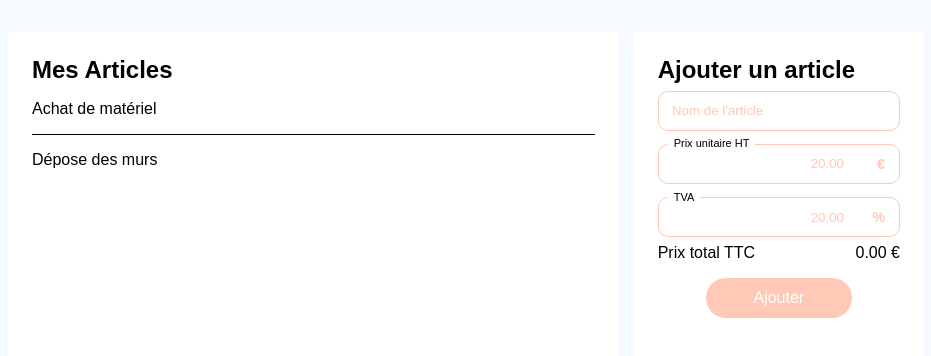
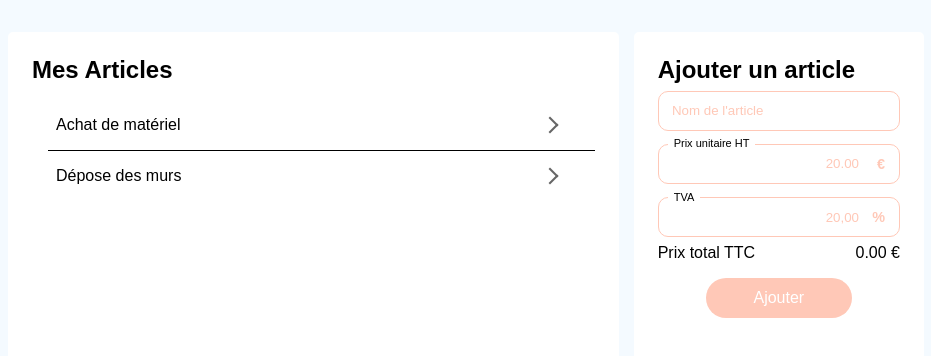
Before and after one commit to ThomasOnufryk/Exercice-vue.js, a Vue app: page / in a window 1280 px wide. Shown: the top 356 px of the page, without its empty margins (174-1105 px from the left). Built offline with nearby package versions, Linux system fonts and the light colour scheme.

Commit message:
Ajout des fleches dans la liste et rectification du css

```diff
--- a/src/App.vue
+++ b/src/App.vue
@@ -3,14 +3,11 @@
     <div class="list">
       <h1>Mes Articles</h1>
       <template v-if="articles.length">
-        <div class="ul">
-          <ul>
-            <li v-for="(article, index) in articles" @click="setCurrentArticle(article, index)" :key="index">
-              <ArticleList :article="article"/>
-            </li>
-          </ul>
-
-        </div>
+        <ul>
+          <li v-for="(article, index) in articles" @click="setCurrentArticle(article, index)" :key="index">
+            <ArticleList :class="{'selected': currentIndex === index}" :article="article"/>
+          </li>
+        </ul>
       </template>
       <template v-else>
         <h3>Vous n'avez pas encore enregistré d'articles dans votre liste</h3>
@@ -31,12 +28,12 @@ const articles = ref([
   {name: "Achat de matériel", price: 20.00, vat: 20.00},
   {name: "Dépose des murs", price: 150.00, vat: 20.00},
 ])
+
 const editionMode = ref(false);
 const currentArticle = ref({})
-const currentIndex = ref(-1); // Pour tracker l'index de l'article en cours d'édition
+const currentIndex = ref(-1);
 
 const setCurrentArticle = (article, index) => {
-  // Créer une copie de l'article pour éviter de modifier l'original
   currentArticle.value = {...article};
   currentIndex.value = index;
   editionMode.value = true;
@@ -44,14 +41,11 @@ const setCurrentArticle = (article, index) => {
 
 const saveArticle = () => {
   if (editionMode.value && currentIndex.value >= 0) {
-    // Mode édition : remplacer l'article existant
     articles.value[currentIndex.value] = {...currentArticle.value};
   } else {
-    // Mode création : ajouter un nouvel article
     articles.value.push({...currentArticle.value});
   }
 
-  // Réinitialiser après sauvegarde
   editionMode.value = false;
   currentArticle.value = {};
   currentIndex.value = -1;
@@ -65,5 +59,7 @@ const newArticle = () => {
 </script>
 
 <style scoped>
-
+.selected {
+  background-color: lightgrey;
+}
 </style>
--- a/src/assets/main.scss
+++ b/src/assets/main.scss
@@ -28,16 +28,20 @@ h1 {
   display: grid;
   grid-template-columns: 4fr 2fr;
 }
-ul{
+
+ul {
   padding: 0;
 }
+
 li {
+  margin-left: 1rem;
   list-style: none;
 }
+
 li:not(:last-child) {
   border-bottom: black solid 1px;
-  padding-right: 2.5rem;
 }
+
 .list {
   display: flex;
   flex-direction: column;
@@ -47,8 +51,46 @@ li:not(:last-child) {
   min-height: 200px;
   overflow-y: auto;
 
-  .list-item {
-    cursor: pointer;
+  .article-group {
+    display: flex;
+    width: 100%;
+    align-items: center;
+    border-radius: 5px;
+
+    .list-item {
+      width: 90%;
+      margin: 0 ;
+      padding: 1rem 0.5rem;
+      cursor: pointer;
+    }
+
+    .arrow {
+      position: relative;
+      width: 20px;
+      height: 20px;
+      cursor: pointer;
+    }
+
+    .arrow::after {
+      content: '';
+      position: absolute;
+      top: 50%;
+      left: 50%;
+      width: 10px;
+      height: 10px;
+      border-right: 2px solid #666;
+      border-bottom: 2px solid #666;
+      transform: translate(-50%, -50%) rotate(-45deg);
+      transition: all 0.3s ease;
+    }
+    .article-group:hover .arrow::after {
+      border-color: #007bff;
+      transform: translate(-50%, -50%) rotate(-45deg) translateX(10px);
+    }
+
+    .article-group:hover .list-item {
+      color: #007bff;
+    }
   }
 }
 
@@ -105,7 +147,7 @@ li:not(:last-child) {
       input {
         text-align: right;
         flex: 1;
-        padding-right: 40px; // Plus d'espace pour le suffixe
+        padding-right: 40px;
       }
 
       .input-suffix {
--- a/src/components/ArticleForm.vue
+++ b/src/components/ArticleForm.vue
@@ -11,7 +11,6 @@
         </label>
         <div class="input-group">
           <input
-              type="number"
               name="articlePrice"
               id="articlePrice"
               v-model.number="article.price"
@@ -30,7 +29,6 @@
         </label>
         <div class="input-group">
           <input
-              type="number"
               name="vat"
               id="vat"
               v-model.number="article.vat"
@@ -81,15 +79,15 @@ function formatPrice(event) {
   const formattedPrice = parseFloat(article.value.price) || 0;
   event.target.value = formattedPrice.toFixed(2);
 
-}function formatVat(event) {
-  const formattedVat = parseFloat(article.value.price) || 0;
+}
+function formatVat(event) {
+  const formattedVat = parseFloat(article.value.vat) || 0;
   event.target.value = formattedVat.toFixed(2);
 }
 
 
 const handleSave = () => {
-  // Validation basique avant émission
-  console.log("ARTICLE", article.value)
+
   if (!article.value.name || !article.value.price) {
     alert('Veuillez remplir au minimum le nom et le prix de l\'article');
     return;
--- a/src/components/ArticleList.vue
+++ b/src/components/ArticleList.vue
@@ -1,5 +1,9 @@
 <template>
-  <p class="list-item">{{ article.name }}</p>
+  <div class="article-group">
+    <p class="list-item">{{ article.name }}</p>
+    <div class="arrow">
+    </div>
+  </div>
 </template>
 
 <script setup>
@@ -7,4 +11,5 @@
 const props = defineProps({
   article: Object,
 })
+
 </script>
```
